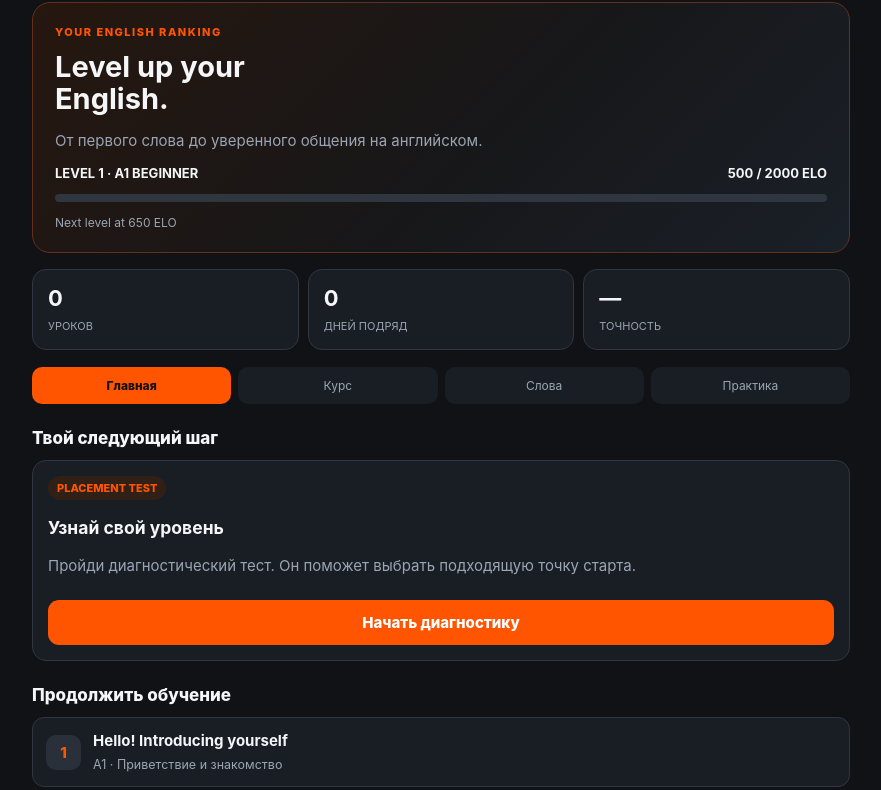
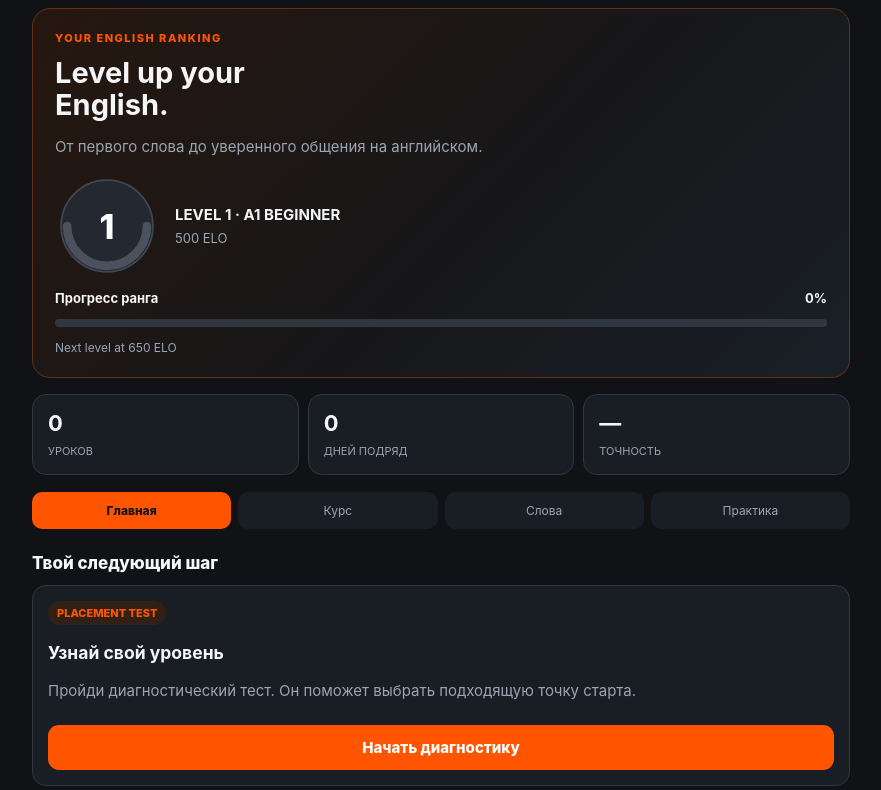
Before and after one commit to mxmkkaa/english-faceit, a plain HTML site: page index.html in a window 1280 px wide. Shown: the part 87-877 px from the top of the page, without its empty margins (199-1080 px from the left). Drawn offline with Linux system fonts and the light colour scheme.

Commit message:
Update index.html

```diff
--- a/index.html
+++ b/index.html
@@ -49,18 +49,89 @@
 .btn {
   background: #FF5500;
   color: #fff;
-}</style>
+}
+
+/* ROUND FACEIT RANK BADGES */
+
+.elo-wrap {
+  display: flex;
+  align-items: center;
+  gap: 9px;
+}
+
+.rank-badge {
+  display: block;
+  flex-shrink: 0;
+  aspect-ratio: 1;
+}
+
+.rank-badge svg {
+  display: block;
+  width: 100%;
+  height: 100%;
+}
+
+.rank-badge.small {
+  width: 43px;
+  height: 43px;
+}
+
+.rank-badge.large {
+  width: 104px;
+  height: 104px;
+}
+
+.rank-display {
+  display: flex;
+  align-items: center;
+  gap: 16px;
+  margin: 18px 0 10px;
+}
+
+.rank-info {
+  display: flex;
+  flex-direction: column;
+  gap: 6px;
+}
+
+.rank-info strong {
+  font-size: 15px;
+}
+
+.rank-info span {
+  color: var(--muted);
+  font-size: 13px;
+}
+</style>
 </head>
 <body>
 <div class="app">
-<header class="top"><div class="brand">ENGLISH <span>FACEIT</span></div><div class="elo" id="eloTop">500 ELO</div></header>
+<header class="top">
+  <div class="brand">ENGLISH <span>FACEIT</span></div>
+  <div class="elo-wrap">
+    <div id="topBadge" class="rank-badge small"></div>
+    <div class="elo" id="eloTop">500 ELO</div>
+  </div>
+</header>
 
 <section id="home">
 <div class="hero">
 <div class="eyebrow">YOUR ENGLISH RANKING</div>
 <h1>Level up your<br>English.</h1>
 <p class="muted">От первого слова до уверенного общения на английском.</p>
-<div class="level"><b id="rankName">LEVEL 1 · BEGINNER</b><b id="eloText">500 / 2000 ELO</b></div>
+<div class="rank-display">
+  <div id="heroBadge" class="rank-badge large"></div>
+  <div class="rank-info">
+    <strong id="rankName">LEVEL 1 · BEGINNER</strong>
+    <span id="eloText">500 ELO</span>
+  </div>
+</div>
+
+<div class="level">
+  <b>Прогресс ранга</b>
+  <b id="rankProgressText">0%</b>
+</div>
+
 <div class="bar"><i id="eloBar"></i></div>
 <div class="small muted" id="nextRank">Твоя отправная точка — A1</div>
 </div>
@@ -182,19 +253,135 @@ const test=[
 ];
 let state=JSON.parse(localStorage.getItem("ef_state")||'{"elo":500,"done":[],"correct":0,"answered":0,"streak":0,"lastDay":"","testDone":false,"testLevel":"A1"}');
 let activeLesson=null, testIndex=0,testScore=0,testAnswers=[];
+  function getRankColor() {
+  const progress = Math.max(0, Math.min(1, (state.elo - 500) / 1500));
+
+  const colors = [
+    [57, 214, 107],  // green
+    [255, 205, 55],  // yellow
+    [255, 135, 35],  // orange
+    [255, 55, 55]    // red
+  ];
+
+  const position = progress * (colors.length - 1);
+  const index = Math.min(2, Math.floor(position));
+  const mix = position - index;
+
+  const a = colors[index];
+  const b = colors[index + 1];
+
+  const rgb = a.map((v, i) => Math.round(v + (b[i] - v) * mix));
+
+  return `rgb(${rgb[0]},${rgb[1]},${rgb[2]})`;
+}
+
+function getRankProgress() {
+  const currentRank = rank();
+  const start = 500 + (currentRank - 1) * 150;
+  const end = currentRank === 10 ? 2000 : start + 150;
+
+  return Math.max(0, Math.min(100,
+    ((state.elo - start) / (end - start)) * 100
+  ));
+}
+
+function getRankBadge() {
+  const color = getRankColor();
+  const progress = getRankProgress();
+  const number = rank();
+
+  const coloredArc = progress > 0
+    ? `<path
+        d="M 14 60 C 14 85.4 34.6 106 60 106 C 85.4 106 106 85.4 106 60"
+        fill="none"
+        stroke="${color}"
+        stroke-width="10"
+        stroke-linecap="round"
+        pathLength="100"
+        stroke-dasharray="${progress} 100"
+        stroke-dashoffset="0"
+      />`
+    : "";
+
+  return `
+    <svg viewBox="0 0 120 120"
+         xmlns="http://www.w3.org/2000/svg"
+         preserveAspectRatio="xMidYMid meet">
+
+      <circle
+        cx="60"
+        cy="60"
+        r="53"
+        fill="#242831"
+        stroke="#414752"
+        stroke-width="2"
+      />
+
+      <path
+        d="M 14 60 C 14 85.4 34.6 106 60 106 C 85.4 106 106 85.4 106 60"
+        fill="none"
+        stroke="#4b515d"
+        stroke-width="10"
+        stroke-linecap="round"
+      />
+
+      ${coloredArc}
+
+      <text
+        x="60"
+        y="60"
+        text-anchor="middle"
+        dominant-baseline="central"
+        font-size="39"
+        font-weight="800"
+        fill="#ffffff"
+      >${number}</text>
+    </svg>
+  `;
+}
 function save(){localStorage.setItem("ef_state",JSON.stringify(state));render()}
 function rank(){return Math.min(10,Math.floor((state.elo-500)/150)+1)}
 function levelName(){return ["A1 BEGINNER","A1 ELEMENTARY","A2 PRE-INTERMEDIATE","A2 ELEMENTARY PLUS","B1 INTERMEDIATE","B1 UPPER INTERMEDIATE","B2 UPPER INTERMEDIATE","B2 ADVANCED","B2 PROFICIENT","B2 MASTER"][rank()-1]}
-function render(){
-document.getElementById("eloTop").textContent=state.elo+" ELO";
-document.getElementById("eloText").textContent=state.elo+" / 2000 ELO";
-document.getElementById("rankName").textContent="LEVEL "+rank()+" · "+levelName();
-document.getElementById("eloBar").style.width=Math.max(0,Math.min(100,(state.elo-500)/1500*100))+"%";
-document.getElementById("nextRank").textContent=state.elo>=2000?"Maximum rank reached!":"Next level at "+(500+rank()*150)+" ELO";
-document.getElementById("doneCount").textContent=state.done.length;
-document.getElementById("streak").textContent=state.streak;
-document.getElementById("accuracy").textContent=state.answered?Math.round(state.correct/state.answered*100)+"%":"—";
-renderLessons();renderWords()
+function render() {
+  document.getElementById("eloTop").textContent =
+    state.elo + " ELO";
+
+  document.getElementById("eloText").textContent =
+    state.elo + " ELO";
+
+  document.getElementById("rankName").textContent =
+    "LEVEL " + rank() + " · " + levelName();
+
+  document.getElementById("topBadge").innerHTML =
+    getRankBadge();
+
+  document.getElementById("heroBadge").innerHTML =
+    getRankBadge();
+
+  document.getElementById("eloBar").style.width =
+    getRankProgress() + "%";
+
+  document.getElementById("rankProgressText").textContent =
+    Math.round(getRankProgress()) + "%";
+
+  document.getElementById("nextRank").textContent =
+    state.elo >= 2000
+      ? "Maximum rank reached!"
+      : "Next level at " + (500 + rank() * 150) + " ELO";
+
+  document.getElementById("doneCount").textContent =
+    state.done.length;
+
+  document.getElementById("streak").textContent =
+    state.streak;
+
+  document.getElementById("accuracy").textContent =
+    state.answered
+      ? Math.round(state.correct / state.answered * 100) + "%"
+      : "—";
+
+  renderLessons();
+  renderWords();
 }
 function renderLessons(){
 let html="",levels=["A1","A2","B1","B2"];
```
